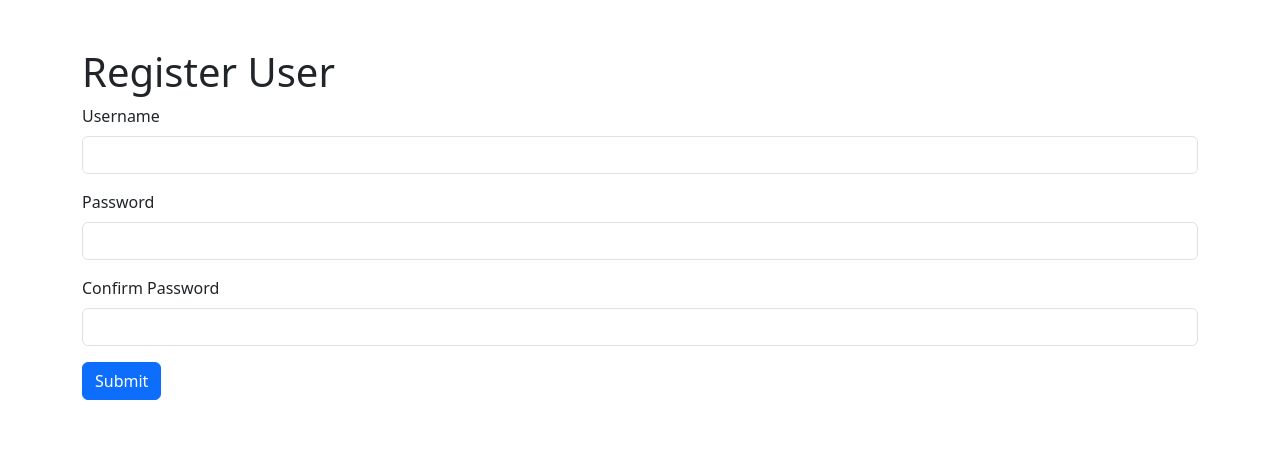
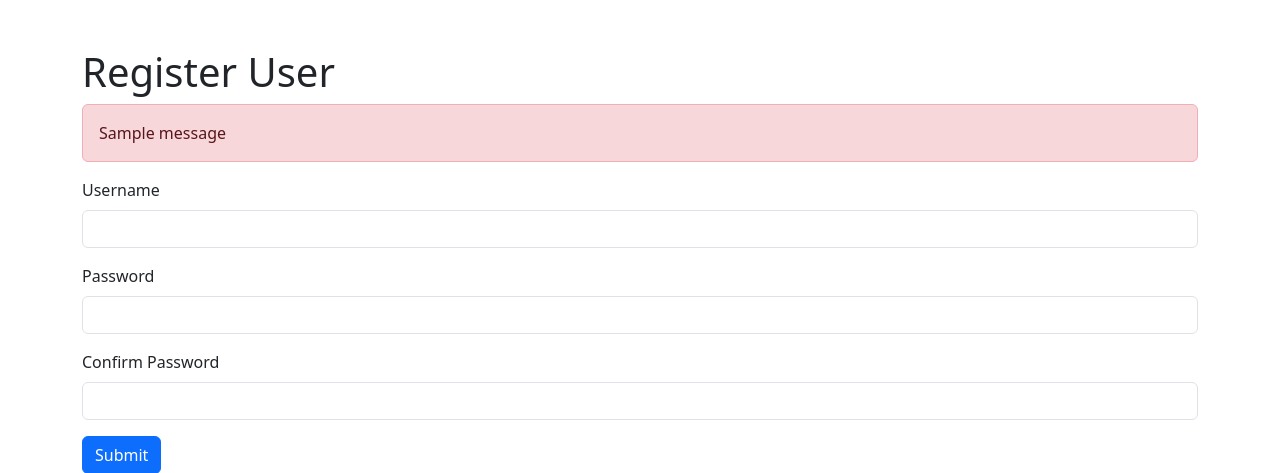
Before and after one commit to Azzam49/nova_django_cards_gallery, a Django app: page /register-user/ in a window 1280 px wide. Shown: the part 72-545 px from the top of the page. Run offline with Django 3.2, Linux system fonts and the light colour scheme; tables that the repository leaves empty hold one stand-in row (values such as "Sample post"); one stand-in notice (Sample message) is shown; some libraries are stand-ins or nearby versions.

Commit message:
Adding alert messages to the user - for Register and Login pages

```diff
--- a/app/templates/app/register_user.html
+++ b/app/templates/app/register_user.html
@@ -2,6 +2,18 @@
 
 {% block mainBlock %}
     <h1>Register User</h1>
+
+    {% comment %}
+        `messages`` is provided by Django.
+        it allow the HTML to display error message in case view function had send the error message
+    {% endcomment %}
+    {% if messages %}
+        {% for message in messages %}
+            <div class="alert alert-danger" role="alert">
+                {{ message }}
+            </div>
+        {% endfor %}
+    {% endif %}
 
     <form method="post">
         {% csrf_token %}
--- a/app/views.py
+++ b/app/views.py
@@ -5,6 +5,7 @@ from app.models import Card, TeamMember
 from django.contrib.auth import authenticate, login, logout
 from django.contrib.auth.decorators import login_required
 from django.contrib.auth.models import User
+from django.contrib import messages
 
 # Create your views here.
 def home(request):
@@ -474,6 +475,7 @@ def user_login(request):
             # show error message
             # take user back to login page
             print("Invalid username or password, Please try again!")
+            messages.error(request, "Invalid username or password, Please try again!")
 
 
     return render(request, 'app/login.html', {})
@@ -505,6 +507,17 @@ def register_user(request):
         # Checking passwords matching
         if password != confirm_password:
             print("Error : Passwords do not match!")
+
+            # `messages` is an object provided by Django.
+            # its used to send  messages to the HTML.
+                # it can send error message by:
+                    # messages.error()
+                # it can send success message by:
+                    # messages.success()
+
+            # example : sending error message
+            messages.error(request, "Error : Passwords do not match!")
+
             return render(request, 'app/register_user.html', {})
 
 
@@ -522,6 +535,7 @@ def register_user(request):
                 # does exists already on the User model or not ?
         if is_user_exists == True:
             print("Error : Username already exists!")
+            messages.error(request, "Error : Username already exists!")
             return render(request, 'app/register_user.html', {})
 
         ################ Basic validations ################
```
Also changed, not shown: app/templates/app/login.html (+8 -0 lines).
